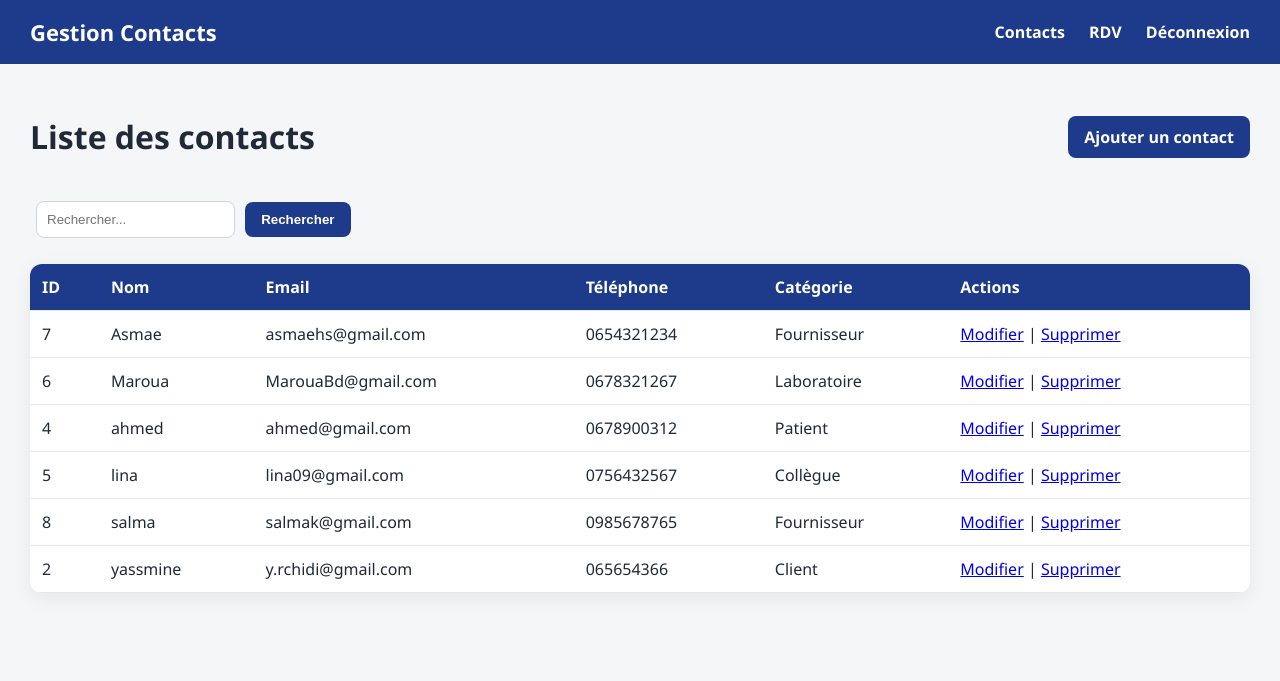
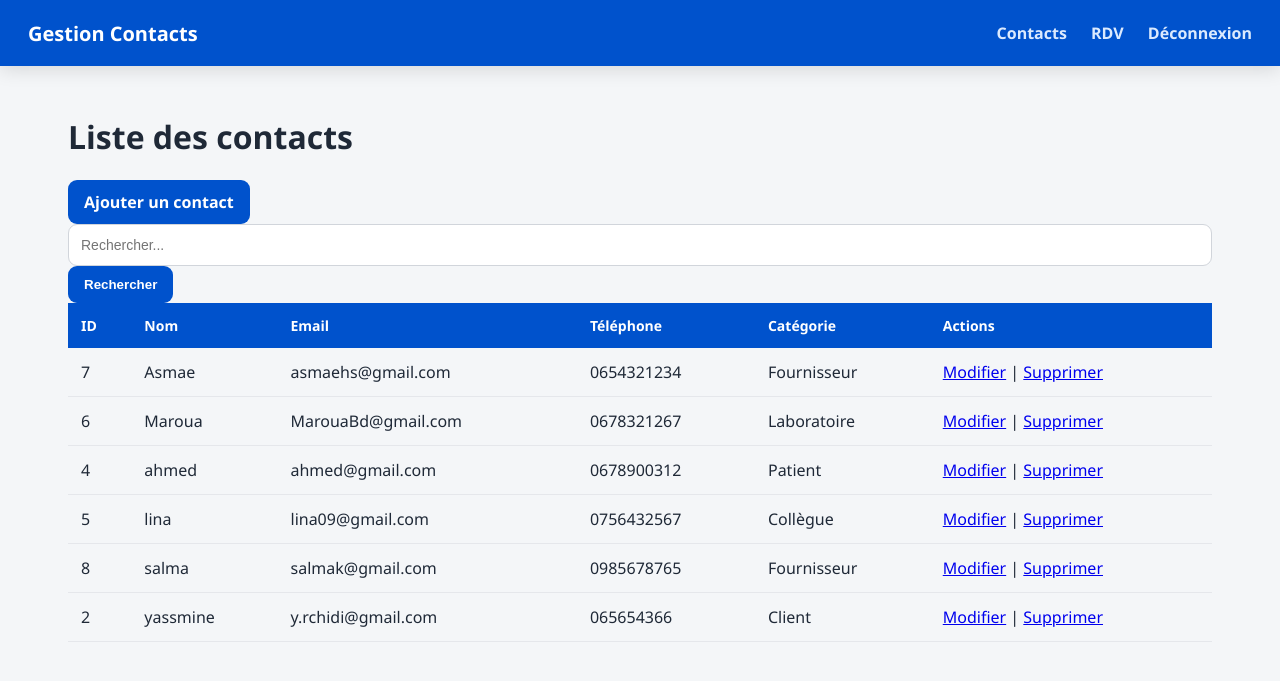
Before and after one commit to jaissi-74/gestion_cabinet_medical, a Flask app: page /contacts in a window 1280 px wide. Shown: the top 681 px of the page. Run offline with Flask 3, Linux system fonts and the light colour scheme; a user stored in the database is signed in; data comes from the database, SQL or seed files in the repository.

Commit message:
Update style.css

```diff
--- a/static/style.css
+++ b/static/style.css
@@ -1 +1,76 @@
-body{margin:0;font-family:Segoe UI,Arial;background:#f4f6f8;color:#1f2937}.navbar{height:64px;background:#1e3a8a;color:#fff;display:flex;align-items:center;justify-content:space-between;padding:0 30px}.navbar a{color:#fff;text-decoration:none;margin-left:20px;font-weight:600}.brand{font-size:22px;font-weight:700}.container{padding:30px}.top-actions{display:flex;justify-content:space-between;align-items:center}.btn,button{background:#1e3a8a;color:white;border:none;border-radius:8px;padding:10px 16px;text-decoration:none;font-weight:700;cursor:pointer}input,select{padding:10px;border:1px solid #d1d5db;border-radius:8px;margin:6px}table{width:100%;border-collapse:collapse;background:white;border-radius:12px;overflow:hidden;margin-top:20px;box-shadow:0 5px 20px #0001}th{background:#1e3a8a;color:white}td,th{padding:12px;border-bottom:1px solid #e5e7eb;text-align:left}.card-form{background:white;padding:20px;border-radius:12px;box-shadow:0 5px 20px #0001;display:grid;grid-template-columns:repeat(2,1fr);gap:10px}.login-page{display:flex;align-items:center;justify-content:center;height:100vh}.login-card{background:white;padding:35px;border-radius:16px;box-shadow:0 10px 30px #0002;width:360px;display:flex;flex-direction:column}.alert{padding:12px;border-radius:8px;margin:10px 0}.success{background:#dcfce7}.danger{background:#fee2e2}.search{margin:15px 0}
+:root{
+  --primary:#0052CC;
+  --primary-dark:#003f9e;
+  --bg:#f4f6f8;
+  --text:#1f2937;
+  --muted:#6b7280;
+  --card:#ffffff;
+  --success:#28a745;
+  --danger:#dc3545;
+  --warning:#ffc107;
+  --info:#17a2b8;
+  --border:#e5e7eb;
+}
+
+*{box-sizing:border-box}
+body{margin:0;font-family:Segoe UI,Arial,sans-serif;background:var(--bg);color:var(--text)}
+
+.navbar{height:66px;background:var(--primary);color:#fff;display:flex;align-items:center;justify-content:space-between;padding:0 28px;box-shadow:0 4px 18px rgba(0,0,0,.12)}
+.brand{font-size:20px;font-weight:800}
+.navbar a{color:#dbeafe;text-decoration:none;margin-left:20px;font-weight:700}
+.navbar a:hover{color:#fff}
+.logout{background:rgba(255,255,255,.14);padding:9px 13px;border-radius:8px}
+
+.container{max-width:1200px;margin:auto;padding:28px}
+.page-header{display:flex;align-items:center;justify-content:space-between;gap:20px;margin-bottom:18px}
+.page-header h1{margin:0;font-size:28px;color:var(--primary-dark)}
+.page-header p{margin:6px 0 0;color:var(--muted)}
+
+.card{background:var(--card);border-radius:14px;padding:18px;box-shadow:0 8px 28px rgba(0,0,0,.07);margin-bottom:20px;border:1px solid var(--border)}
+.btn,button{display:inline-block;background:var(--primary);color:#fff;border:none;border-radius:9px;padding:11px 16px;font-weight:800;text-decoration:none;cursor:pointer}
+.btn:hover,button:hover{background:var(--primary-dark)}
+.secondary{background:#e5e7eb;color:#111827}
+.secondary:hover{background:#d1d5db;color:#111827}
+.full{width:100%;margin-top:14px}
+
+.search-bar{display:flex;gap:10px;align-items:center}
+.search-bar input{flex:1}
+input,select{width:100%;padding:12px;border:1px solid #d1d5db;border-radius:9px;background:white;font-size:14px}
+label{font-weight:700;margin-bottom:6px;display:block;color:#374151}
+
+.form-grid{display:grid;grid-template-columns:repeat(2,1fr);gap:16px}
+.field{display:flex;flex-direction:column}
+.full-width{grid-column:1 / -1}
+.form-actions{display:flex;gap:10px;justify-content:flex-end;margin-top:8px}
+
+.table-card{overflow:auto}
+table{width:100%;border-collapse:collapse;min-width:850px}
+th{background:var(--primary);color:white;text-align:left;padding:13px;font-size:14px}
+td{padding:13px;border-bottom:1px solid var(--border);vertical-align:middle}
+tr:hover{background:#f8fafc}
+.strong{font-weight:800;color:#111827}
+.badge{display:inline-block;background:#e0ecff;color:var(--primary-dark);border-radius:20px;padding:5px 10px;font-size:12px;font-weight:800}
+.badge.green{background:#d4edda;color:#155724}
+.actions{white-space:nowrap}
+.actions a{margin-right:8px;text-decoration:none;font-weight:800;color:var(--primary)}
+.small-actions a{display:inline-block;margin:3px 6px 3px 0}
+.danger-link{color:var(--danger)!important}
+.empty{text-align:center;color:var(--muted);padding:24px}
+
+.alert{padding:12px 16px;border-radius:10px;margin-bottom:16px;font-weight:700}
+.success{background:#dcfce7;color:#166534}
+.danger{background:#fee2e2;color:#991b1b}
+.warning{background:#fef3c7;color:#92400e}
+
+.login-page{min-height:100vh;display:flex;align-items:center;justify-content:center;background:linear-gradient(135deg,#0052CC,#17a2b8)}
+.login-card{width:380px;background:white;border-radius:18px;padding:34px;box-shadow:0 18px 50px rgba(0,0,0,.2)}
+.login-card h1{margin:0;text-align:center;color:var(--primary-dark)}
+.subtitle{text-align:center;color:var(--muted);margin-bottom:24px}
+.hint{text-align:center;color:var(--muted);font-size:13px}
+
+@media(max-width:760px){
+  .navbar{height:auto;flex-direction:column;gap:10px;padding:16px}
+  .page-header{flex-direction:column;align-items:flex-start}
+  .form-grid{grid-template-columns:1fr}
+  .search-bar{flex-direction:column;align-items:stretch}
+}
```
